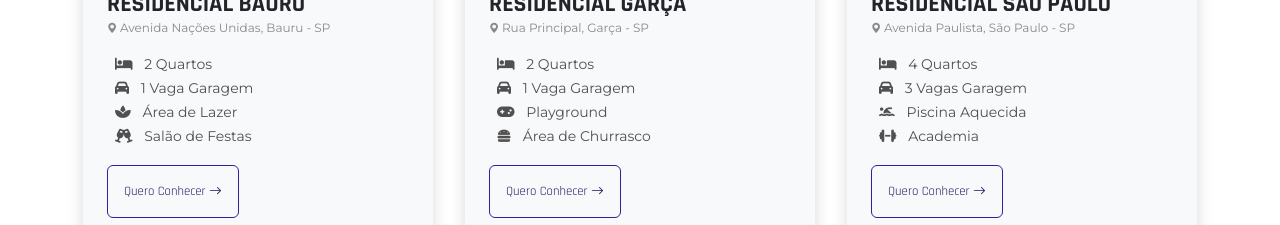
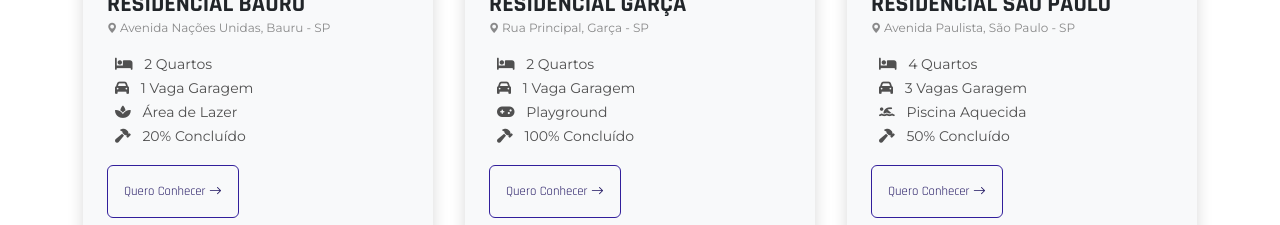
Before and after one commit to GustavoM4tias/Construtora, a Vue app: page / in a window 1280 px wide. Shown: the part 1160-1385 px from the top of the page. Built offline with nearby package versions, Linux system fonts and the light colour scheme.

Commit message:
adição % construção

```diff
--- a/src/components/empreendimento/CardEmpreendimento.vue
+++ b/src/components/empreendimento/CardEmpreendimento.vue
@@ -48,17 +48,20 @@ const obterIcone = (diferencial) => {
 
       <span v-if="empreendimento.statusEmpreendimento == 'Venda'"
         class="card-venda position-absolute bg-success rounded-top-1 py-2 px-3 rounded-top">
-        <strong class="text-light fw-light fs-6"><i class="bi bi-tag-fill pe-2"></i>{{ empreendimento.statusEmpreendimento }}</strong>
+        <strong class="text-light fw-light fs-6"><i class="bi bi-tag-fill pe-2"></i>{{
+          empreendimento.statusEmpreendimento }}</strong>
       </span>
 
       <span v-if="empreendimento.statusEmpreendimento == 'Finalizado'"
         class="card-venda position-absolute bg-success rounded-top-1 py-2 px-3 rounded-top">
-        <strong class="text-light fw-light fs-6"><i class="bi bi-tag-fill pe-2"></i>{{ empreendimento.statusEmpreendimento }}</strong>
+        <strong class="text-light fw-light fs-6"><i class="bi bi-tag-fill pe-2"></i>{{
+          empreendimento.statusEmpreendimento }}</strong>
       </span>
 
       <span v-if="empreendimento.statusEmpreendimento == 'Ultimas Unidades'"
         class="card-venda position-absolute bg-success rounded-top-1 py-2 px-3 rounded-top">
-        <strong class="text-light fw-light fs-6"><i class="bi bi-tag-fill pe-2"></i>{{ empreendimento.statusEmpreendimento }}</strong>
+        <strong class="text-light fw-light fs-6"><i class="bi bi-tag-fill pe-2"></i>{{
+          empreendimento.statusEmpreendimento }}</strong>
       </span>
 
       <img :src="empreendimento.image" class="card-img-top rounded-top-4" height="250px"
@@ -74,10 +77,17 @@ const obterIcone = (diferencial) => {
       </p>
       <div class="container-diferencial pb-3 ps-2"
         v-if="empreendimento.diferencias && empreendimento.diferencias.length > 0">
-        <span class="diferencial" v-for="(diferencial, index) in empreendimento.diferencias.slice(0, 4)" :key="index">
+        <span class="diferencial" v-for="(diferencial, index) in empreendimento.diferencias.slice(0, 3)" :key="index">
           <i :class="obterIcone(diferencial)"></i> {{ diferencial }}<br>
         </span>
+
+        <span class="diferencial" v-if="empreendimento.estagioConclusao">
+          <i class="fa-solid fa-hammer"></i> {{ empreendimento.estagioConclusao }}% Concluído
+        </span>
+
       </div>
+
+
       <button class="btn btn-outline-primary p-3">
         Quero Conhecer <i class="bi bi-arrow-right"></i>
       </button>
```
